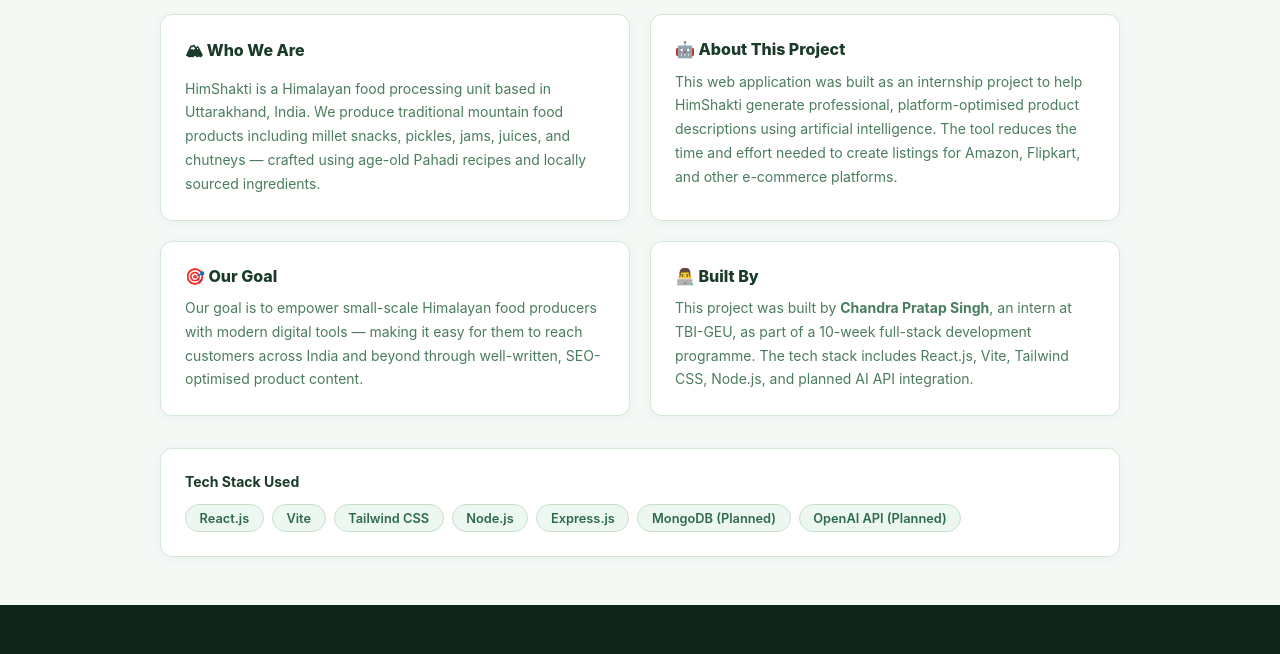
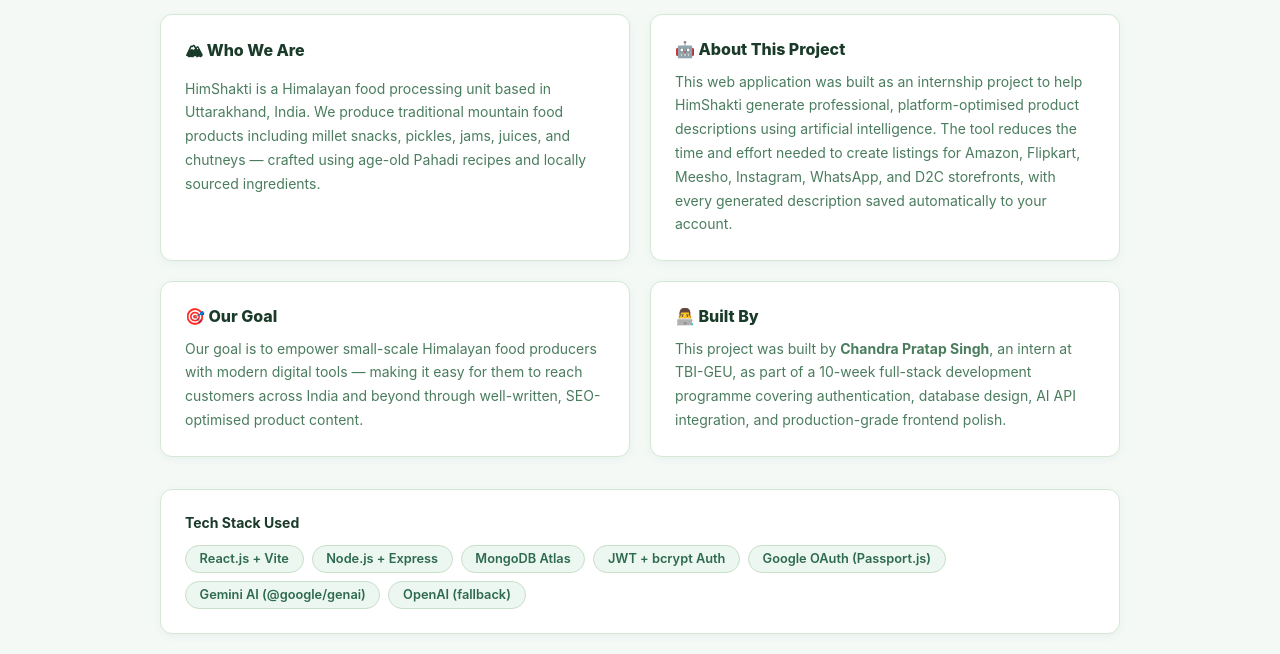
Before and after one commit to chandrapratapc7-coder/Himshakti-ai-product-description-generator, a React (Vite) app in the folder client/: page /about in a window 1280 px wide. Shown: the part 276-930 px from the top of the page. Built offline with nearby package versions, Linux system fonts and the light colour scheme; no server answers.

Commit message:
fix: update About page copy to reflect live stack instead of stale planned features

```diff
--- a/client/src/pages/About.jsx
+++ b/client/src/pages/About.jsx
@@ -1,4 +1,3 @@
-// pages/About.jsx
 import Navbar from "../components/Navbar";
 import Footer from "../components/Footer";
 
@@ -40,7 +39,9 @@
                 HimShakti generate professional, platform-optimised product
                 descriptions using artificial intelligence. The tool reduces
                 the time and effort needed to create listings for Amazon,
-                Flipkart, and other e-commerce platforms.
+                Flipkart, Meesho, Instagram, WhatsApp, and D2C storefronts,
+                with every generated description saved automatically to your
+                account.
               </p>
             </div>
 
@@ -59,8 +60,8 @@
               <p className="about-block__text">
                 This project was built by <strong>Chandra Pratap Singh</strong>,
                 an intern at TBI-GEU, as part of a 10-week full-stack
-                development programme. The tech stack includes React.js, Vite,
-                Tailwind CSS, Node.js, and planned AI API integration.
+                development programme covering authentication, database design,
+                AI API integration, and production-grade frontend polish.
               </p>
             </div>
           </div>
@@ -69,8 +70,9 @@
           <div className="about-tech">
             <h3 className="about-tech__heading">Tech Stack Used</h3>
             <div className="about-tech__pills">
-              {["React.js", "Vite", "Tailwind CSS", "Node.js", "Express.js",
-                "MongoDB (Planned)", "OpenAI API (Planned)"].map((t) => (
+              {["React.js + Vite", "Node.js + Express", "MongoDB Atlas",
+                "JWT + bcrypt Auth", "Google OAuth (Passport.js)",
+                "Gemini AI (@google/genai)", "OpenAI (fallback)"].map((t) => (
                 <span key={t} className="about-tech__pill">{t}</span>
               ))}
             </div>
@@ -90,7 +92,6 @@
         .about-main { flex: 1; padding: 3rem 1.5rem; }
         .about-inner { max-width: 960px; margin: 0 auto; }
 
-        /* Header */
         .page-header { text-align: center; margin-bottom: 2.5rem; }
         .page-eyebrow {
           display: inline-block; font-size: .75rem; font-weight: 700;
@@ -107,7 +108,6 @@
           max-width: 520px; margin: 0 auto; line-height: 1.65;
         }
 
-        /* Grid */
         .about-grid {
           display: grid; grid-template-columns: 1fr 1fr;
           gap: 1.25rem; margin-bottom: 2rem;
@@ -124,7 +124,6 @@
           font-size: .875rem; color: #4a7c5e; margin: 0; line-height: 1.7;
         }
 
-        /* Tech pills */
         .about-tech {
           background: #fff; border: 1px solid #d5e8d4;
           border-radius: 12px; padding: 1.5rem;
@@ -140,9 +139,14 @@
           border-radius: 999px; font-size: .8rem; font-weight: 600; color: #2d6a4f;
         }
 
-        @media (max-width: 640px) {
+        /* ── Responsive pass: 768px / 375px ── */
+        @media (max-width: 768px) {
           .about-grid { grid-template-columns: 1fr; }
-          .about-main { padding: 2rem 1rem; }
+          .about-main { padding: 2rem 1.25rem; }
+        }
+        @media (max-width: 375px) {
+          .about-main { padding: 1.5rem 1rem; }
+          .about-block { padding: 1.15rem; }
         }
       `}</style>
     </div>
```
